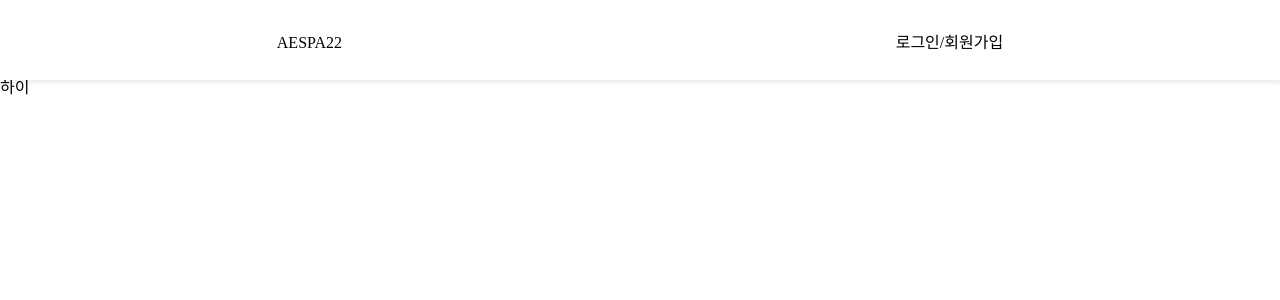
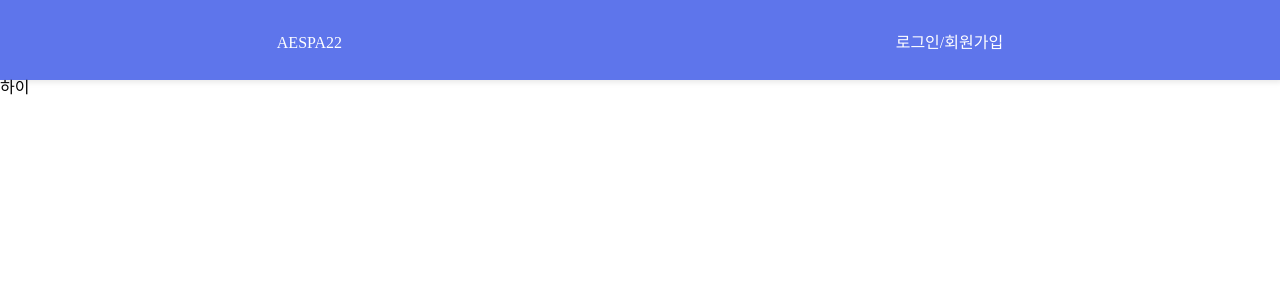
Before and after one commit to Sanghyun0505/Ts-VacationProject, a React (Create React App) app in the folder aespa22/: page / in a window 1280 px wide. Shown: the top 300 px of the page. Built offline with nearby package versions, Linux system fonts and the light colour scheme.

Commit message:
♻️ :: 헤더 리펙토링

```diff
--- a/aespa22/src/components/header/index.tsx
+++ b/aespa22/src/components/header/index.tsx
@@ -4,15 +4,21 @@ import * as S from './style';
 export default function Header(){
     const navigate = useNavigate();
     return(
-        <S.HeadContainer style={{backdropFilter: 'blur(10px)'}}>
+        <S.HeadContainer>
             <S.HeadLogo onClick={()=>navigate('/')}>
                 AESPA22
             </S.HeadLogo>
-            <div style={{display:'flex'}}>
-                <S.HeadLogin onClick={()=>navigate('/login')}>로그인</S.HeadLogin>
-                <span>/</span>
-                <S.HeadSignUp>회원가입</S.HeadSignUp>
-            </div>
+            {
+                localStorage.getItem('accessToken') ? (
+                    <div>마이 페이지</div>
+                )
+                :
+                <div style={{display:'flex'}}>
+                    <S.HeadLogin onClick={()=>navigate('/login')}>로그인</S.HeadLogin>
+                    <span>/</span>
+                    <S.HeadSignUp onClick={()=>navigate('/signup')}>회원가입</S.HeadSignUp>
+                </div>
+            }
         </S.HeadContainer>
     );
 }
--- a/aespa22/src/components/header/style.ts
+++ b/aespa22/src/components/header/style.ts
@@ -7,7 +7,8 @@ export const HeadContainer = styled.div`
     justify-content:space-around;
     line-height:85px;
     box-shadow: 2px 2px 6px rgba(0, 0, 0, 0.1);
-    background-color:white;
+    background-color:#5E75EB;
+    color: white;
 `;
 
 export const HeadLogo = styled.div`
```
